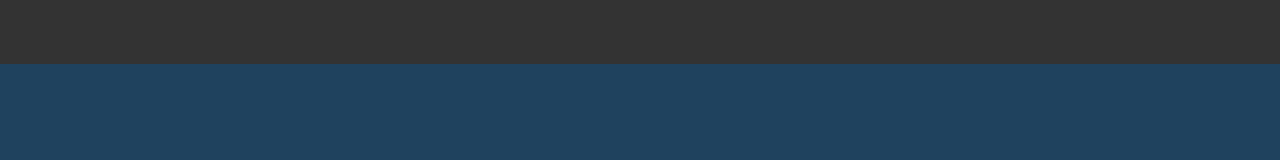
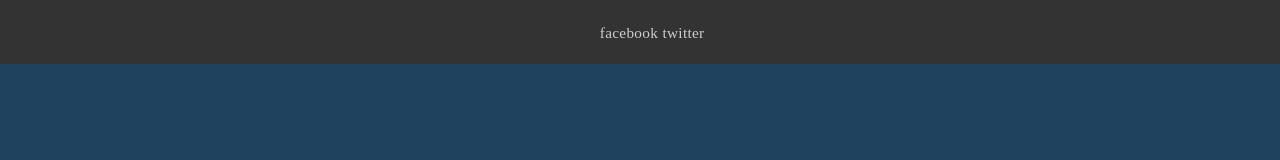
Before and after one commit to UniqueCODER/Web-cv, a plain HTML site: page index.html in a window 1280 px wide. Shown: the top 160 px of the page. Drawn offline with nearby package versions, Linux system fonts and the light colour scheme; a web font is replaced by a local one.

Commit message:
some changes

```diff
--- a/index.html
+++ b/index.html
@@ -15,7 +15,8 @@
 
 	<ul id="menu">
 		<li class="nav-home nav-current" role="presentation"><a href="#"> </a></li>
-
+		<a href="#"><span class='symbol'>facebook</span></a>
+        <a href="#"><span class='symbol'>twitter</span></a>
 	<!------	<span class="socialheader">
 		<a href="#"><span class='symbol'>circletwitterbird</span></a>
 		<a href="#"><span class='symbol'>circlefacebook</span></a>
```
